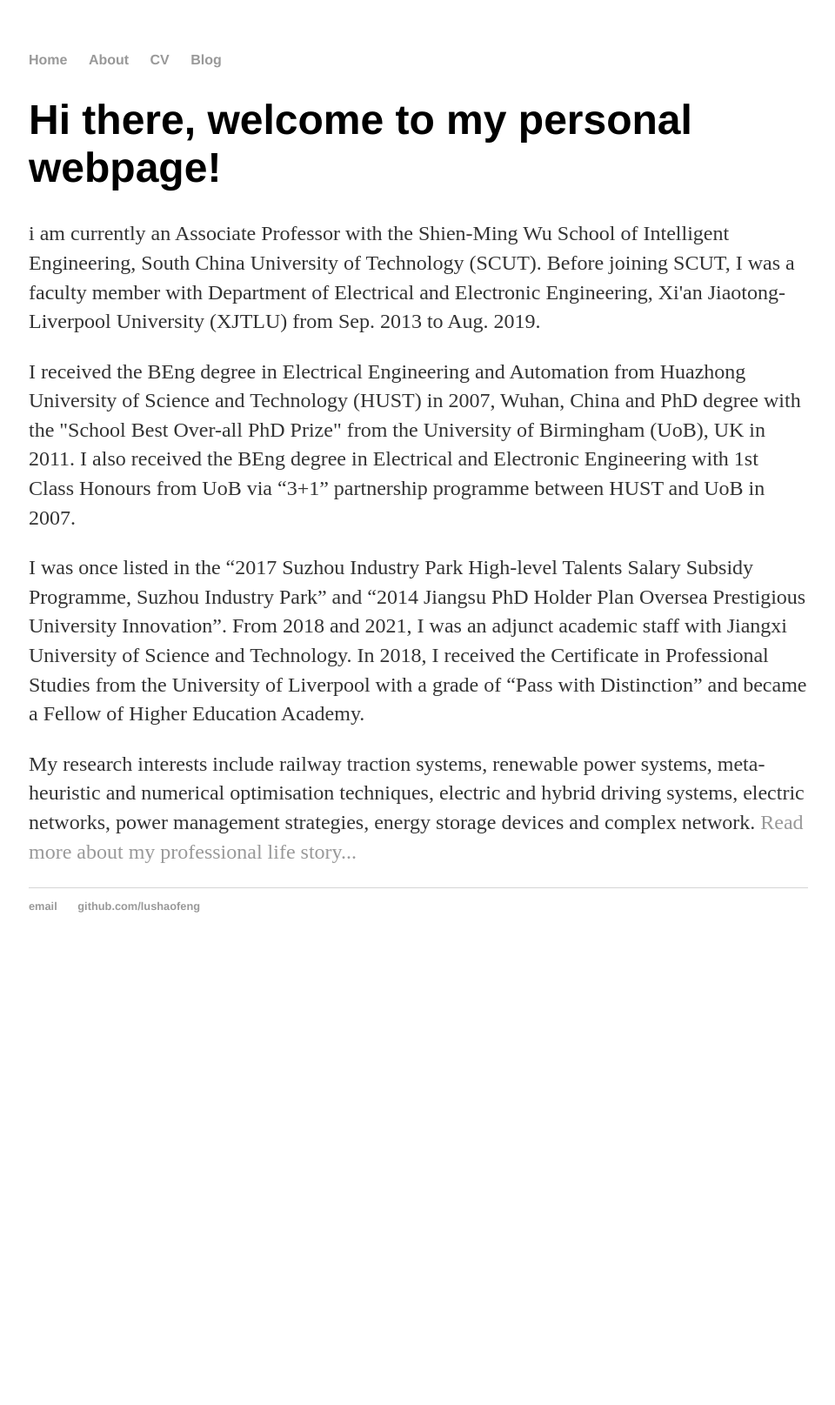
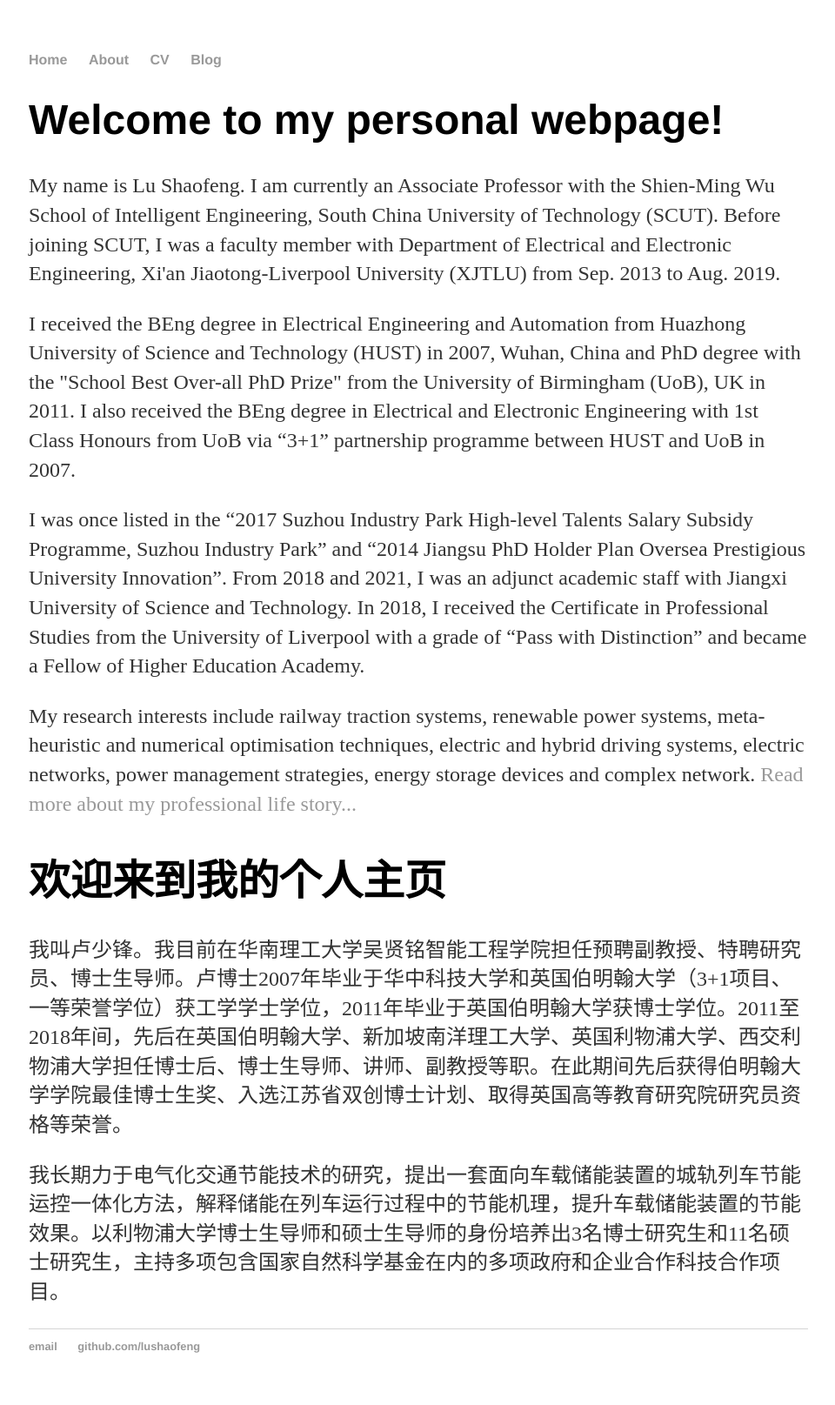
Before and after one commit to lushaofeng/lushaofeng.github.io, a Jekyll site: the page built from index.html, in a window 1280 px wide. Shown: the whole page at 87% size, without its empty margins (159-1119 px from the left). Built offline with Jekyll 4.4.1, drawn with Linux system fonts in a browser that asks for light colours; before the commit the page ends 1109 px from its top, so only the background shows below that.

Commit message:
Update index.html

```diff
--- a/index.html
+++ b/index.html
@@ -3,8 +3,8 @@
 title: Lu Shaofeng's Personal Webpage
 ---
 <div class="blurb">
-	<h1>Hi there, welcome to my personal webpage!</h1>
-	<p> i am currently an Associate Professor with the Shien-Ming Wu School of Intelligent Engineering, South China University of Technology (SCUT). Before joining SCUT, I was a faculty member with Department of Electrical and Electronic Engineering, Xi'an Jiaotong-Liverpool University (XJTLU) from Sep. 2013 to Aug. 2019.
+	<h1>Welcome to my personal webpage!</h1>
+	<p> My name is Lu Shaofeng. I am currently an Associate Professor with the Shien-Ming Wu School of Intelligent Engineering, South China University of Technology (SCUT). Before joining SCUT, I was a faculty member with Department of Electrical and Electronic Engineering, Xi'an Jiaotong-Liverpool University (XJTLU) from Sep. 2013 to Aug. 2019.
 	</p>
 	<p>
 	I received the BEng degree in Electrical Engineering and Automation from Huazhong University of Science and Technology (HUST) in 2007, Wuhan, China and PhD degree with the "School Best Over-all PhD Prize" from the University of Birmingham (UoB), UK in 2011. I also received the BEng degree in Electrical and Electronic Engineering with 1st Class Honours from UoB via “3+1” partnership programme between HUST and UoB in 2007.
@@ -15,4 +15,13 @@
 	<p>
 	My research interests include railway traction systems, renewable power systems, meta-heuristic and numerical optimisation techniques, electric and hybrid driving systems, electric networks, power management strategies, energy storage devices and complex network. <a href="/about">Read more about my professional life story...</a>
 	</p>
+
+	<h1>欢迎来到我的个人主页</h1>
+	<p>
+	我叫卢少锋。我目前在华南理工大学吴贤铭智能工程学院担任预聘副教授、特聘研究员、博士生导师。卢博士2007年毕业于华中科技大学和英国伯明翰大学（3+1项目、一等荣誉学位）获工学学士学位，2011年毕业于英国伯明翰大学获博士学位。2011至2018年间，先后在英国伯明翰大学、新加坡南洋理工大学、英国利物浦大学、西交利物浦大学担任博士后、博士生导师、讲师、副教授等职。在此期间先后获得伯明翰大学学院最佳博士生奖、入选江苏省双创博士计划、取得英国高等教育研究院研究员资格等荣誉。
+	</p>
+	<p>
+	我长期力于电气化交通节能技术的研究，提出一套面向车载储能装置的城轨列车节能运控一体化方法，解释储能在列车运行过程中的节能机理，提升车载储能装置的节能效果。以利物浦大学博士生导师和硕士生导师的身份培养出3名博士研究生和11名硕士研究生，主持多项包含国家自然科学基金在内的多项政府和企业合作科技合作项目。
+	</p>
+
 </div><!-- /.blurb -->
```
